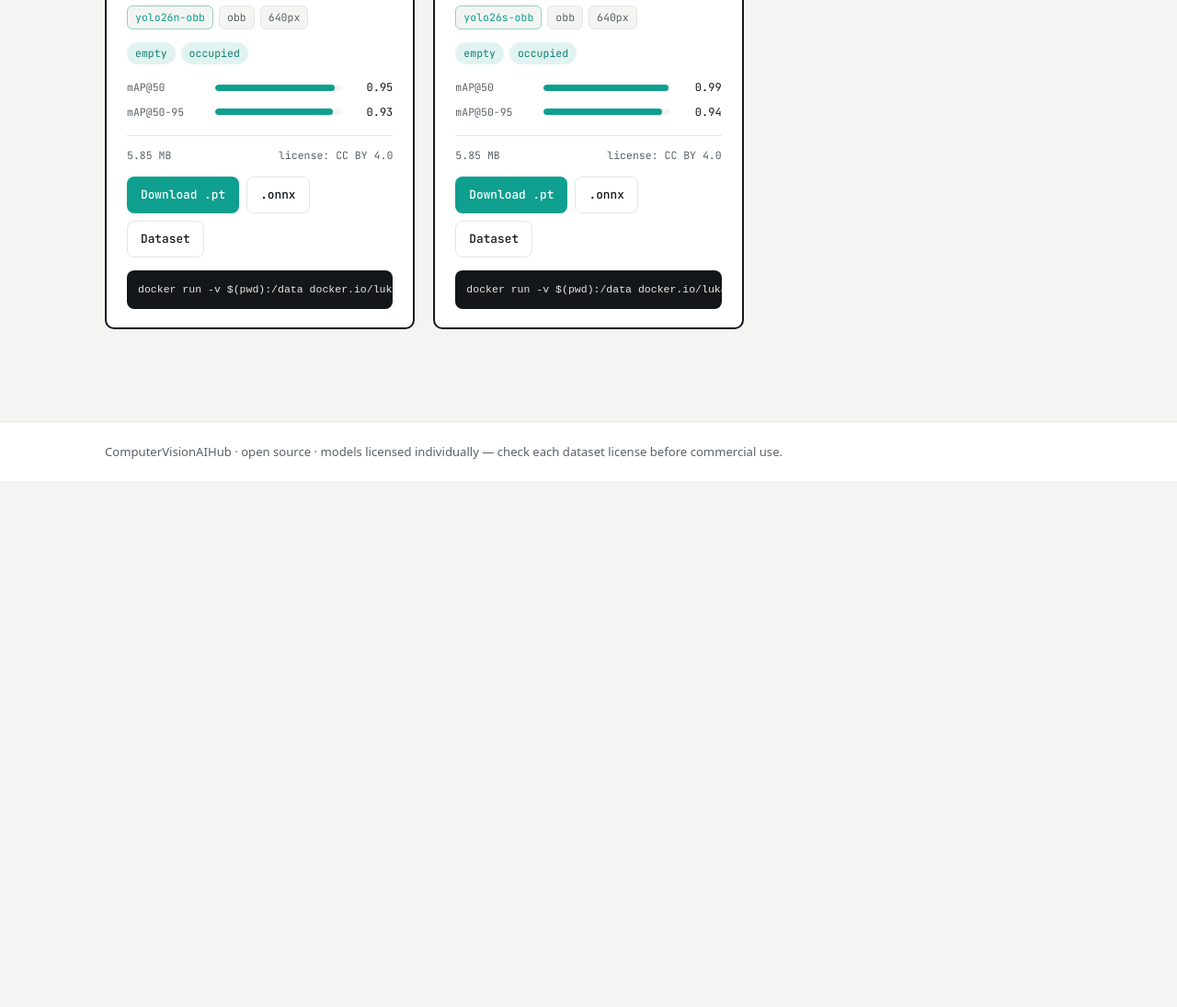
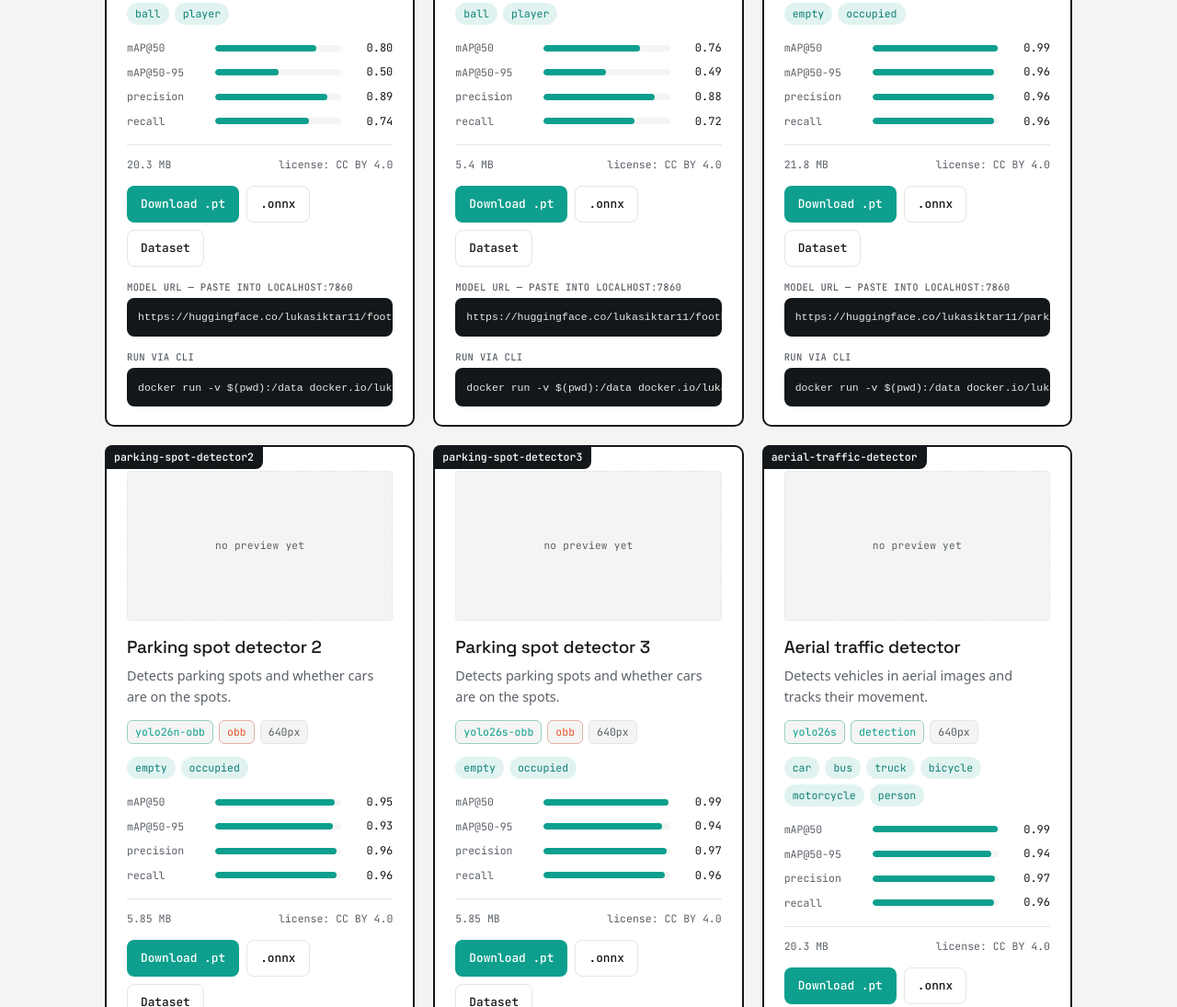
Before and after one commit to lukasiktar/ComputerVisionAIHub.github.io, a plain HTML site: page docs/index.html in a window 1280 px wide. Shown: the part 1551-2646 px from the top of the page at 92% size. Before the commit the page ends 2074 px from the top, so only its background shows below. Drawn offline with Linux system fonts and the light colour scheme.

Commit message:
Added some visualization changes, added new models.

```diff
--- a/docs/app.js
+++ b/docs/app.js
@@ -106,8 +106,17 @@ function card(m) {
   const runCmd =
     `docker run -v $(pwd):/data ${DOCKER_IMAGE} ${m.download} /data/test.jpg`;
 
+  const imageBlock = m.image
+    ? `<div class="card-image">
+         <img src="${esc(m.image)}" alt="Example detections from ${esc(m.name)}" loading="lazy"
+              onerror="this.closest('.card-image').classList.add('placeholder'); this.remove();">
+       </div>`
+    : `<div class="card-image placeholder" role="img" aria-label="No preview image yet"></div>`;
+
   return `<article class="model-card">
     <span class="card-tab">${esc(m.id)}</span>
+
+    ${imageBlock}
 
     <div class="card-head">
       <h2 class="card-name">${esc(m.name)}</h2>
@@ -116,7 +125,7 @@ function card(m) {
 
     <div class="badges">
       <span class="badge base">${esc(m.base_model || "yolo")}</span>
-      <span class="badge">${esc(m.task || "detection")}</span>
+      <span class="badge task-${esc(m.task || "detection")}">${esc(m.task || "detection")}</span>
       <span class="badge">${esc(m.image_size || 640)}px</span>
     </div>
 
@@ -125,6 +134,8 @@ function card(m) {
     <div class="metrics">
       ${m.metrics ? metric("mAP@50", m.metrics.mAP50) : ""}
       ${m.metrics ? metric("mAP@50-95", m.metrics.mAP50_95) : ""}
+      ${m.metrics && m.metrics.precision != null ? metric("precision", m.metrics.precision) : ""}
+      ${m.metrics && m.metrics.recall != null ? metric("recall", m.metrics.recall) : ""}
     </div>
 
     <div class="card-meta">
@@ -138,9 +149,20 @@ function card(m) {
       ${m.dataset ? `<a class="btn secondary" href="${esc(m.dataset)}" target="_blank" rel="noopener">Dataset</a>` : ""}
     </div>
 
-    <div class="run">
-      <code>${esc(runCmd)}</code>
-      <button class="copy-btn" data-cmd="${esc(runCmd)}">copy</button>
+    <div class="run-group">
+      <span class="run-label">Model URL — paste into localhost:7860</span>
+      <div class="run">
+        <code>${esc(m.download)}</code>
+        <button class="copy-btn" data-cmd="${esc(m.download)}">copy</button>
+      </div>
+    </div>
+
+    <div class="run-group">
+      <span class="run-label">Run via CLI</span>
+      <div class="run">
+        <code>${esc(runCmd)}</code>
+        <button class="copy-btn" data-cmd="${esc(runCmd)}">copy</button>
+      </div>
     </div>
   </article>`;
 }
--- a/docs/models.json
+++ b/docs/models.json
@@ -1,5 +1,5 @@
 {
-  "_comment": "This file is model catalog. Add a model by appending one object to the array below. The website fetches this file and renders a card per entry.",
+  "_comment": "This file is model catalog. Add a model by appending one object to the array below. The website fetches this file and renders a card per entry. Optional 'image' field: a URL or a path relative to docs/ (e.g. assets/previews/<id>.jpg) showing a sample detection. Omit it and the card shows a placeholder.",
   "models": [
 
     {
@@ -207,7 +207,37 @@
       "onnx": "https://huggingface.co/lukasiktar11/parking-spot-detector3/resolve/main/best.onnx",
       "size_mb": 5.85,
       "image_size": 640
+    },
+
+    {
+      "id": "aerial-traffic-detector",
+      "name": "Aerial traffic detector",
+      "summary": "Detects vehicles in aerial images and tracks their movement.",
+      "base_model": "yolo26s",
+      "task": "detection",
+      "classes": [
+        "car",
+        "bus",
+        "truck",
+        "bicycle",
+        "motorcycle",
+        "person"
+      ],
+      "dataset": "https://universe.roboflow.com/computervisionaihub-n6cdj/aerial-qjpyp-pw1qp",
+      "dataset_license": "CC BY 4.0",
+      "metrics": {
+        "mAP50": 0.9861,
+        "mAP50_95": 0.94,
+        "precision": 0.9674,
+        "recall": 0.9642
+      },
+      "hf_repo": "aerial-traffic-detector",
+      "download": "https://huggingface.co/lukasiktar11/aerial-traffic-detector/resolve/main/best.pt",
+      "onnx": "https://huggingface.co/lukasiktar11/aerial-traffic-detector/resolve/main/best.onnx",
+      "size_mb": 20.3,
+      "image_size": 640
     }
+
 
   ]
 }
--- a/docs/styles.css
+++ b/docs/styles.css
@@ -142,6 +142,7 @@ a { color: var(--box); }
 /* ---- THE SIGNATURE: a model card framed like a detection box ---- */
 .model-card {
   position: relative;
+  min-width: 0;                          /* let long command text scroll instead of stretching the grid track */
   background: var(--surface);
   border: 2px solid var(--ink);          /* the "bounding box" */
   border-radius: var(--radius);
@@ -161,6 +162,28 @@ a { color: var(--box); }
 }
 .model-card:hover .card-tab { background: var(--box); }
 
+/* Preview image — a sample of what the model detects. */
+.card-image {
+  aspect-ratio: 16 / 9;
+  border-radius: calc(var(--radius) - 6px);
+  overflow: hidden;
+  background: var(--paper);
+  border: 1px solid var(--line);
+}
+.card-image img {
+  width: 100%; height: 100%;
+  object-fit: cover; display: block;
+}
+.card-image.placeholder {
+  display: flex; align-items: center; justify-content: center;
+  border-style: dashed;
+}
+.card-image.placeholder::after {
+  content: "no preview yet";
+  font-family: var(--mono); font-size: 0.7rem;
+  color: var(--ink-soft); letter-spacing: .02em;
+}
+
 .card-head { display: flex; flex-direction: column; gap: 6px; }
 .card-name {
   font-family: var(--display); font-weight: 500; font-size: 1.18rem;
@@ -176,6 +199,8 @@ a { color: var(--box); }
   color: var(--ink-soft);
 }
 .badge.base { color: var(--box); border-color: color-mix(in srgb, var(--box) 35%, var(--line)); }
+.badge.task-detection { color: var(--box); border-color: color-mix(in srgb, var(--box) 35%, var(--line)); }
+.badge.task-obb { color: var(--box-2); border-color: color-mix(in srgb, var(--box-2) 35%, var(--line)); }
 
 /* class chips — colored like detection labels */
 .chips { display: flex; flex-wrap: wrap; gap: 6px; }
@@ -215,7 +240,12 @@ a { color: var(--box); }
 .btn.secondary:hover { border-color: var(--ink); }
 .btn:focus-visible { outline: 2px solid var(--box); outline-offset: 1px; }
 
-/* copyable docker command */
+/* copyable command / URL box, with an optional label above it */
+.run-group { display: flex; flex-direction: column; gap: 4px; }
+.run-label {
+  font-family: var(--mono); font-size: 0.66rem; font-weight: 500;
+  color: var(--ink-soft); text-transform: uppercase; letter-spacing: .03em;
+}
 .run {
   font-family: var(--mono); font-size: 0.72rem;
   background: var(--ink); color: #E6E8E6;
```
